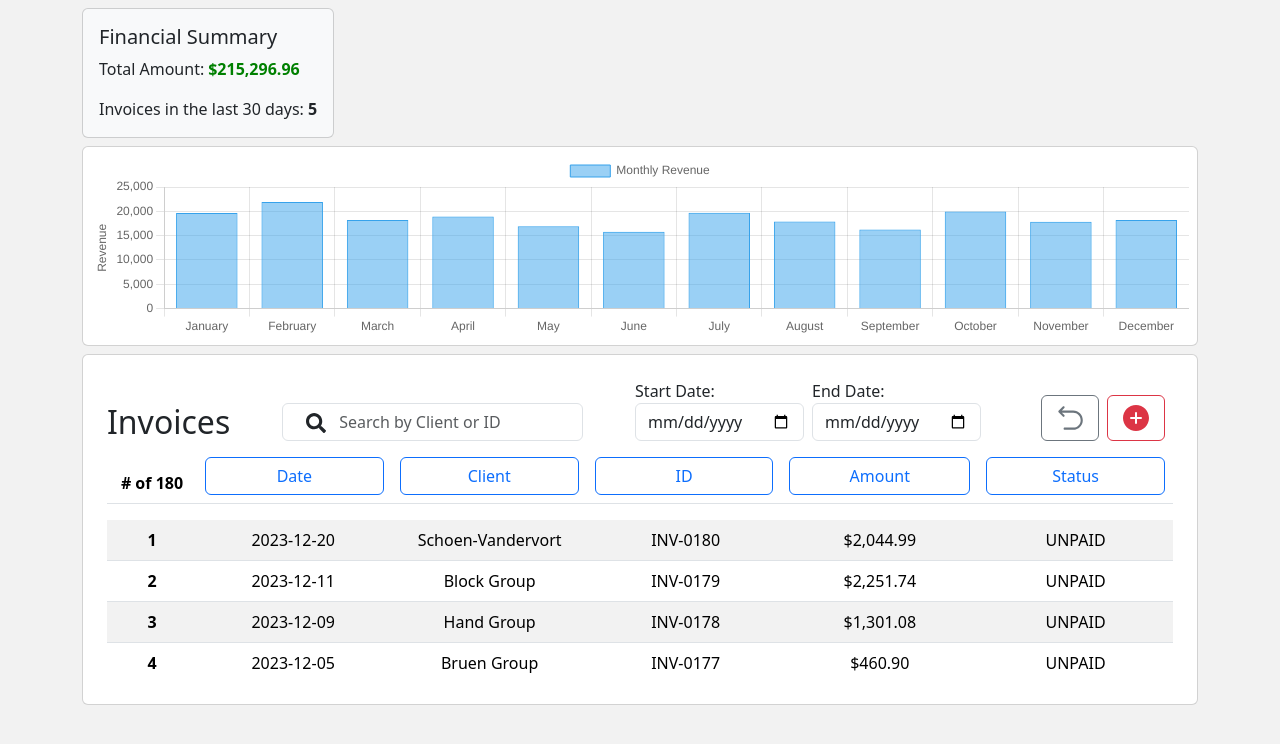
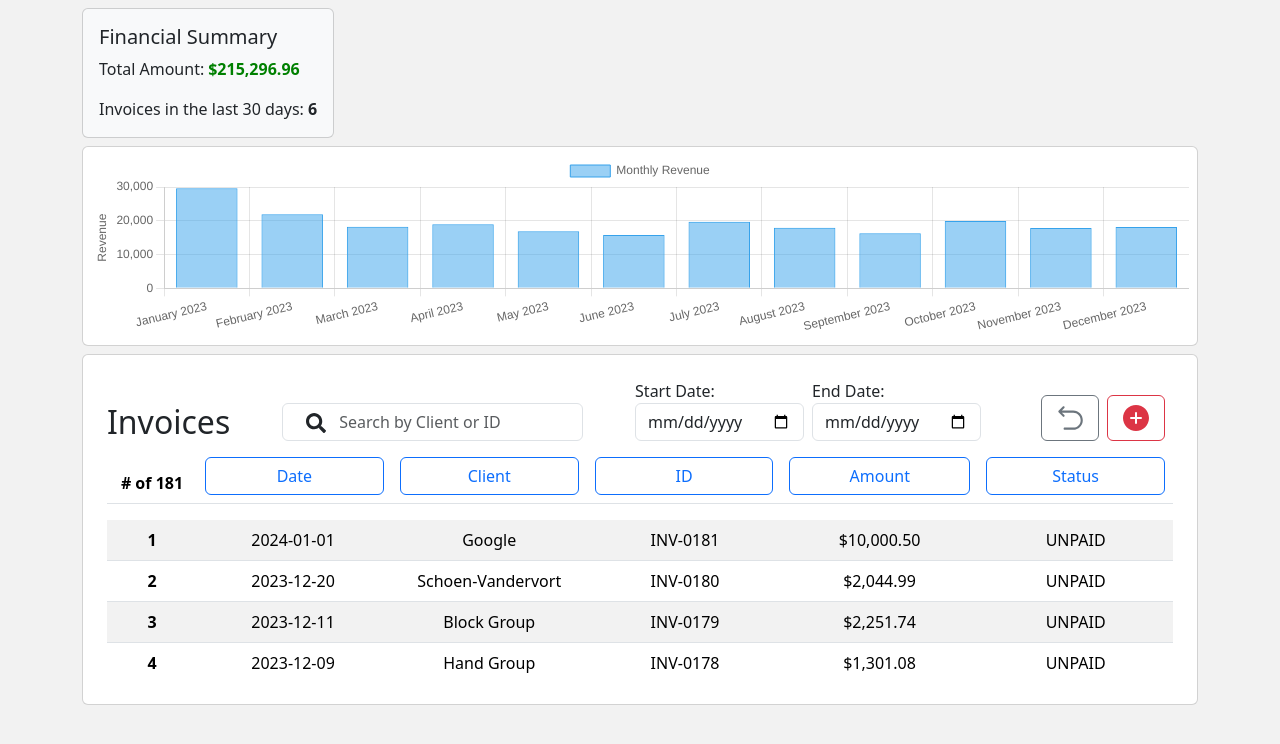
Before and after one commit to jonjon81/financial-tracker-react, a React (Vite) app: page / in a window 1280 px wide. Shown: the top 744 px of the page. Built offline with nearby package versions, Linux system fonts and the light colour scheme.

Commit message:
Show year too and last 12 months

```diff
--- a/public/mockData/invoices.json
+++ b/public/mockData/invoices.json
@@ -503,5 +503,6 @@
   { "clientName": "Bruen Group", "creationDate": "2023-12-05", "referenceNumber": "INV-0177", "amount": 460.9 },
   { "clientName": "Hand Group", "creationDate": "2023-12-09", "referenceNumber": "INV-0178", "amount": 1301.08 },
   { "clientName": "Block Group", "creationDate": "2023-12-11", "referenceNumber": "INV-0179", "amount": 2251.74 },
-  { "clientName": "Schoen-Vandervort", "creationDate": "2023-12-20", "referenceNumber": "INV-0180", "amount": 2044.99 }
+  { "clientName": "Schoen-Vandervort", "creationDate": "2023-12-20", "referenceNumber": "INV-0180", "amount": 2044.99 },
+  { "clientName": "Google", "creationDate": "2024-01-01", "referenceNumber": "INV-0181", "amount": 10000.5 }
 ]
--- a/src/components/InvoicesBarChart.tsx
+++ b/src/components/InvoicesBarChart.tsx
@@ -51,10 +51,12 @@ const BarChart = () => {
         const months = monthlyRevenueData.map(({ month }) => month);
         const revenues = monthlyRevenueData.map(({ revenue }) => revenue);
 
+        const currentYear = new Date().getFullYear();
+
         chartInstance.current = new Chart(ctx, {
           type: 'bar',
           data: {
-            labels: months,
+            labels: months.map((month) => `${month} ${currentYear}`),
             datasets: [
               {
                 label: 'Monthly Revenue',
```
